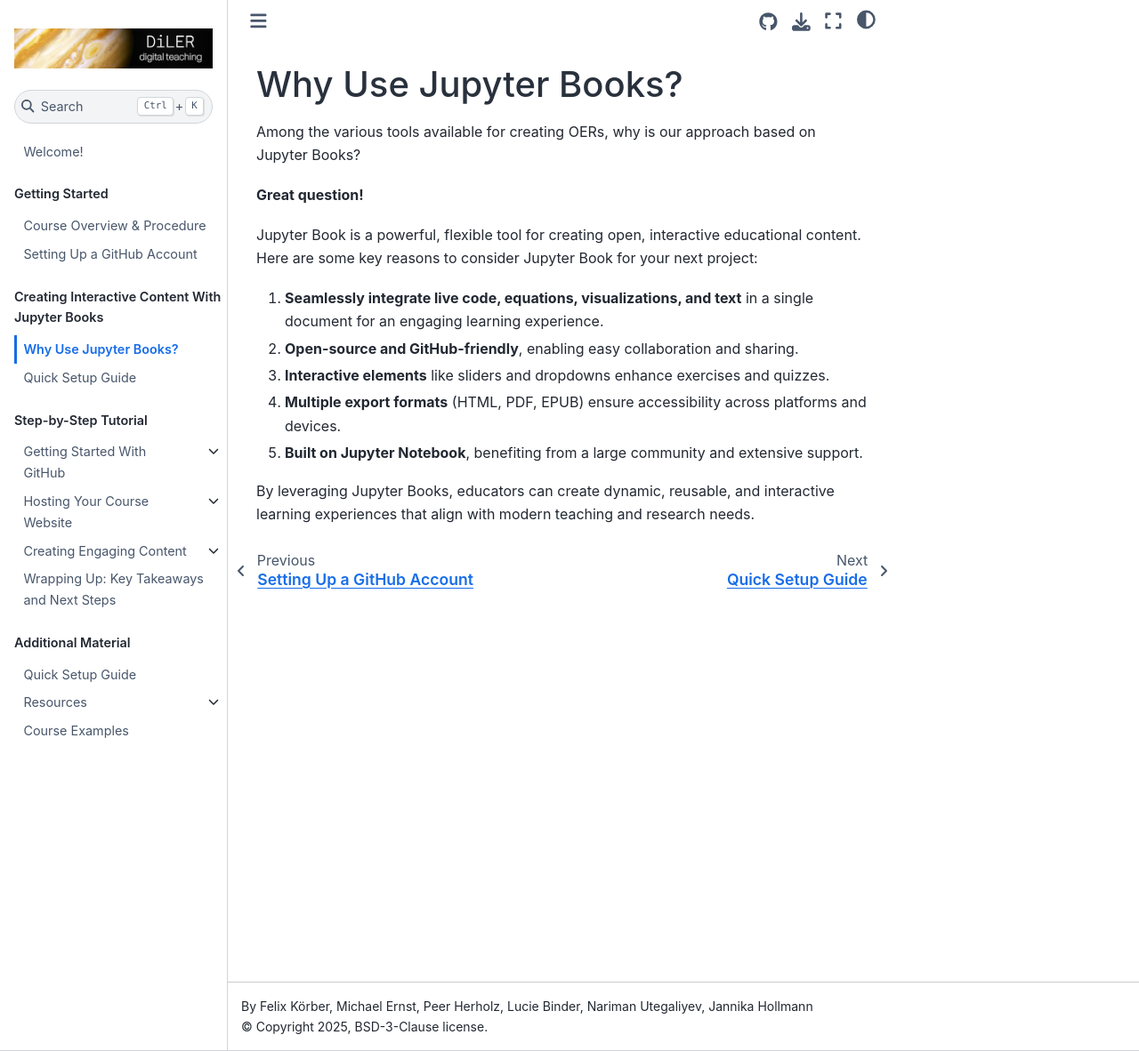
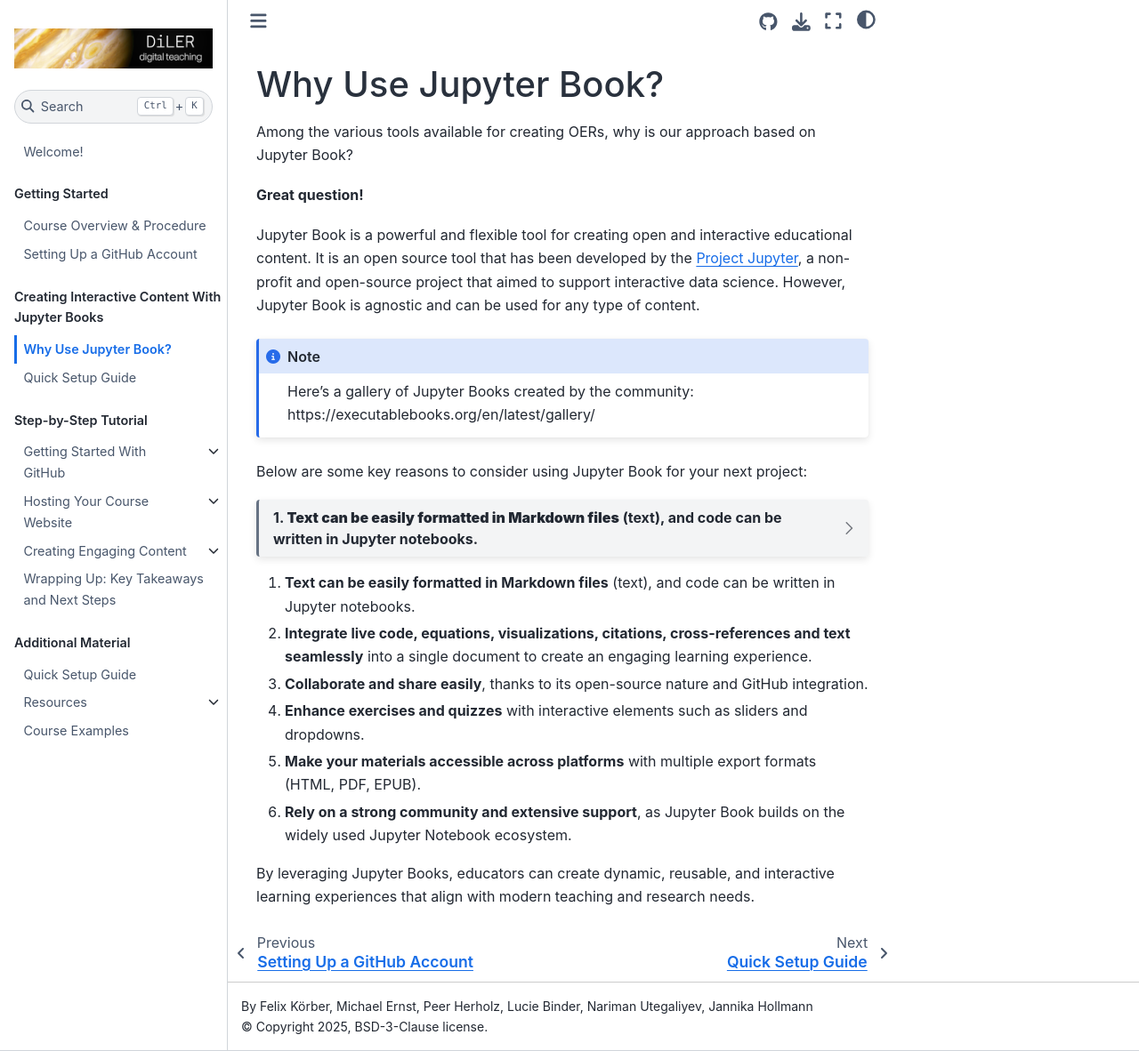
Before and after one commit to luciebinder/ws-openness-2025, a Jupyter Book: the page built from general-information/whyjb.md, in a window 1280 px wide and 1182 px high. Shown: the whole window at 89% size. Built offline with Jupyter Book 1.0.4 settings and Sphinx 7.4.7 and the Sphinx Book theme 1.1.4, drawn with Linux system fonts in a browser that asks for light colours; pages that are not in the unit, such as notebooks, are missing from menus.

Commit message:
Update whyjb.md

`````diff
--- a/general-information/whyjb.md
+++ b/general-information/whyjb.md
@@ -1,15 +1,63 @@
-## Why Use Jupyter Books?
+# Why Use Jupyter Book?
 
-Among the various tools available for creating OERs, why is our approach based on Jupyter Books?
+Among the various tools available for creating OERs, why is our approach based on Jupyter Book?
 
 **Great question!**
 
-Jupyter Book is a powerful, flexible tool for creating open, interactive educational content. Here are some key reasons to consider Jupyter Book for your next project:
+Jupyter Book is a powerful and flexible tool for creating open and interactive educational content. It is an open source tool that has been developed by the [Project Jupyter](https://jupyter.org/about), a non-profit and open-source project that aimed to support interactive data science. However, Jupyter Book is agnostic and can be used for any type of content.
 
-1. **Seamlessly integrate live code, equations, visualizations, and text** in a single document for an engaging learning experience.
-2. **Open-source and GitHub-friendly**, enabling easy collaboration and sharing.
-3. **Interactive elements** like sliders and dropdowns enhance exercises and quizzes.
-4. **Multiple export formats** (HTML, PDF, EPUB) ensure accessibility across platforms and devices.
-5. **Built on Jupyter Notebook**, benefiting from a large community and extensive support.
+```{note}
+Here's a gallery of Jupyter Books created by the community: https://executablebooks.org/en/latest/gallery/
+```
+
+Below are some key reasons to consider using Jupyter Book for your next project:
+
+````{dropdown} 1. **Text can be easily formatted in Markdown files** (text), and code can be written in Jupyter notebooks.
+Here are some formatting basics:
+
+1) Use hashtags `#` before your heading:
+```
+# Heading 1
+## Heading 1.1
+### Heading 1.1.1
+```
+# Heading 1
+## Heading 1.1
+### Heading 1.1.1
+
+2) Add a `*` before and after a word to make your text *italic* and add `**` to make it **bold**
+`*italic*`--> *italic*
+`**bold**`--> **bold**
+
+3) Build (nested) lists by using either `*` or `-` before a list item
+```
+* item 1
+* item 2
+  - item a
+  - item b
+- item 3
+```
+to create such a list:
+
+* item 1
+* item 2
+  - item a
+  - item b
+- item 3
+
+
+````
+
+
+
+
+
+
+1. **Text can be easily formatted in Markdown files** (text), and code can be written in Jupyter notebooks.
+2. **Integrate live code, equations, visualizations, citations, cross-references and text seamlessly** into a single document to create an engaging learning experience.
+4. **Collaborate and share easily**, thanks to its open-source nature and GitHub integration.
+5. **Enhance exercises and quizzes** with interactive elements such as sliders and dropdowns.
+6. **Make your materials accessible across platforms** with multiple export formats (HTML, PDF, EPUB).
+7. **Rely on a strong community and extensive support**, as Jupyter Book builds on the widely used Jupyter Notebook ecosystem.
 
 By leveraging Jupyter Books, educators can create dynamic, reusable, and interactive learning experiences that align with modern teaching and research needs.
`````
